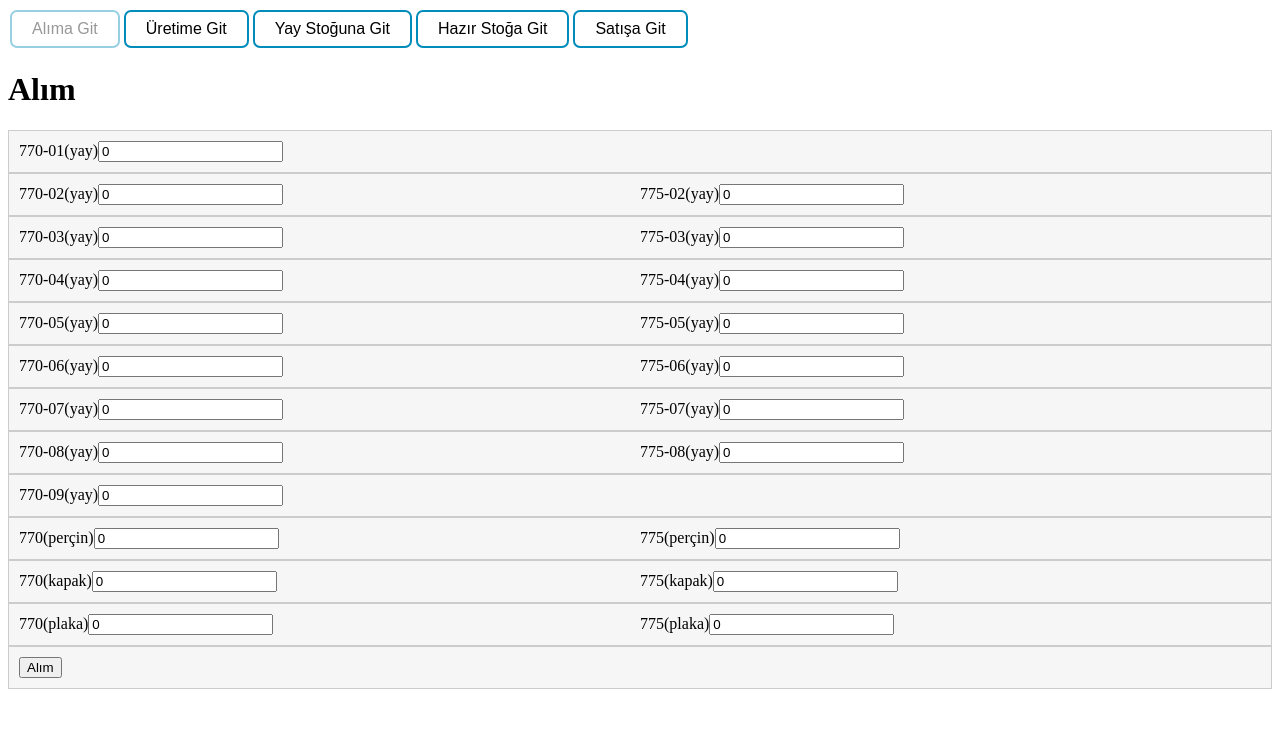
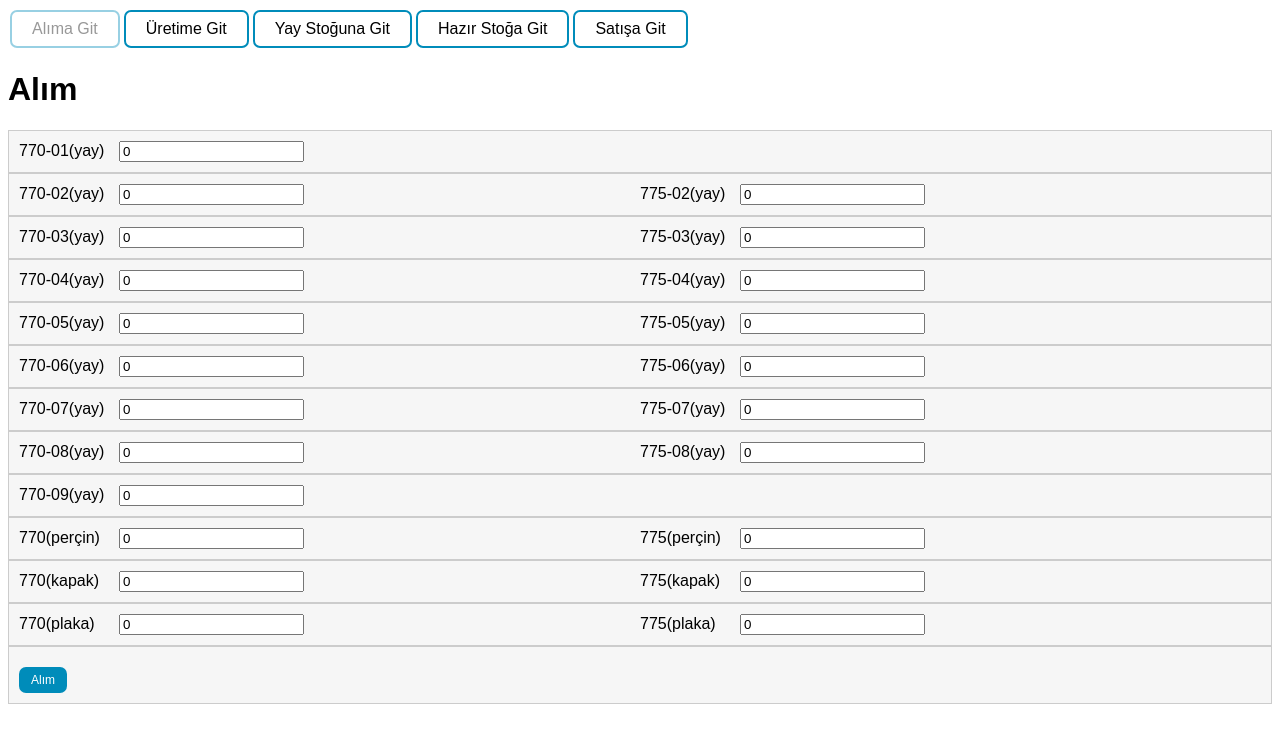
Before and after one commit to onuralpbicer/beta-yay, an Angular app: page / in a window 1280 px wide. Both pictures are taken after a click on the button "Alıma Git". Shown: the top 732 px of the page. Built offline with nearby package versions, Linux system fonts and the light colour scheme; no server answers.

Commit message:
Finished

```diff
--- a/src/app/app.component.css
+++ b/src/app/app.component.css
@@ -6,9 +6,51 @@
 }
 .col {
     float: left;
-    width: 50%
+    width: 50%;
 }
-/* #008CBA */
+label {
+    display:inline-block;
+    width:90px;
+    text-align: left;
+}
+
+input {
+    margin-left: 10px;
+}
+input[type='checkbox']{
+    height:15px;
+    width: 15px;
+}
+input[type='checkbox']:hover {
+    background-color: #ccc;
+}
+.select {
+    padding: 4px 10px;
+    border:none;
+    border-radius: 7px;
+    margin-left: 10px;
+}
+
+.submit {
+    margin-top:10px;
+    border: none;
+    text-align: center;
+    background-color: #008CBA;
+    color:white;
+    font-size: 12px;
+    padding:6px 12px;
+    border-radius: 7px;
+    cursor:pointer;
+    transition-duration: 0.5s;
+}
+.submit:hover {
+    background-color: rgb(0, 110, 146);
+}
+.submit:disabled{
+    cursor:not-allowed;
+    opacity: 0.4;
+}
+
 .button {
     margin:2px;
     border: 2px solid #008CBA;
@@ -21,7 +63,7 @@
     cursor:pointer;
     transition-duration: 0.5s;
 }
-.button:hover {
+.button:hover:enabled {
     color:white;
     background-color: #008CBA;
     border:none;
--- a/src/app/app.component.html
+++ b/src/app/app.component.html
@@ -128,7 +128,7 @@
             </div>
         </div>
         <div class="row">
-            <button (click)="add_items()">Alım</button>
+            <button class="submit" (click)="add_items()">Alım</button>
         </div>
     </ng-template>
 
@@ -144,7 +144,7 @@
     <h1>Üretim</h1>
     <div class="row">
         <label>Yay Tipi</label>
-            <select [(ngModel)]="yay_type">
+            <select class="select" [(ngModel)]="yay_type">
 
                 <option value="770">770</option>
                 <option value="775">775</option>
@@ -153,7 +153,7 @@
     </div>
     <div class="row">
         <label>Yay Boyu</label>
-            <select [disabled]="yay_type === undefined" [(ngModel)]="yay_size">
+            <select class="select" [disabled]="yay_type === undefined" [(ngModel)]="yay_size">
 
                 <option value="01" [disabled]="yay_type === '775'">01</option>
                 <option value="02">02</option>
@@ -175,9 +175,8 @@
     </div>
 
 
-    <div class="row">
-        <button (click)="produce_items()">Üretim</button>
-    </div>
+        <button class="submit"  [disabled]="yay_type === undefined || yay_size === undefined || quantity === 0" (click)="produce_items()">Üretim</button>
+
 
     </ng-template>
 
@@ -445,9 +444,8 @@
                 <input type="checkbox" [(ngModel)]="plaka"/>
         </div>
 
-        <div class="row">
-            <button (click)="sell_items()">Satış</button>
-        </div>
+            <button class="submit" [disabled]="yay_type === undefined || yay_size === undefined || quantity === 0" (click)="sell_items()">Satış</button>
+
 
         </ng-template>
 </div>
--- a/src/app/app.component.ts
+++ b/src/app/app.component.ts
@@ -94,6 +94,13 @@ export class AppComponent implements OnInit{
 
   }
 
+  checkValues() {
+    if (this.yay_type === '775' && (this.yay_size === 1 || this.yay_size === 9 ) ) {
+      return false;
+    }
+    return true;
+  }
+
   goToReadyStock() {
     // API CAll get ready stock
     this.get_ready_stock();
@@ -150,7 +157,12 @@ export class AppComponent implements OnInit{
   }
 
   sell_items() {
-    if (this.quantity !== 0) {
+    if (this.checkValues()) {
+      alert("Lütfen Yay Tipini ve Boyunu Kontrol Ediniz");
+      this.clear_sell_values();
+      this.goToStock();
+      this.goToSell();
+    } else if (this.quantity !== 0) {
 
       this.data.buy_items(this.format_sale_data()).then((res) => {
         console.log(res);
@@ -185,7 +197,12 @@ export class AppComponent implements OnInit{
 
   produce_items() {
     // API call to produce items
-    if (this.quantity !== 0) {
+    if (this.checkValues()) {
+      alert("Lütfen Yay Tipini ve Boyunu Kontrol Ediniz");
+      this.clear_produce_values();
+      this.goToStock();
+      this.goToProducing();
+    } else if (this.quantity !== 0) {
 
       this.data.buy_items(this.format_production_data()).then((res) => {
         console.log(res);
--- a/src/styles.css
+++ b/src/styles.css
@@ -1 +1,5 @@
 /* You can add global styles to this file, and also import other style files */
+html {
+    background-color: white;
+    font-family: Arial;
+}
```
